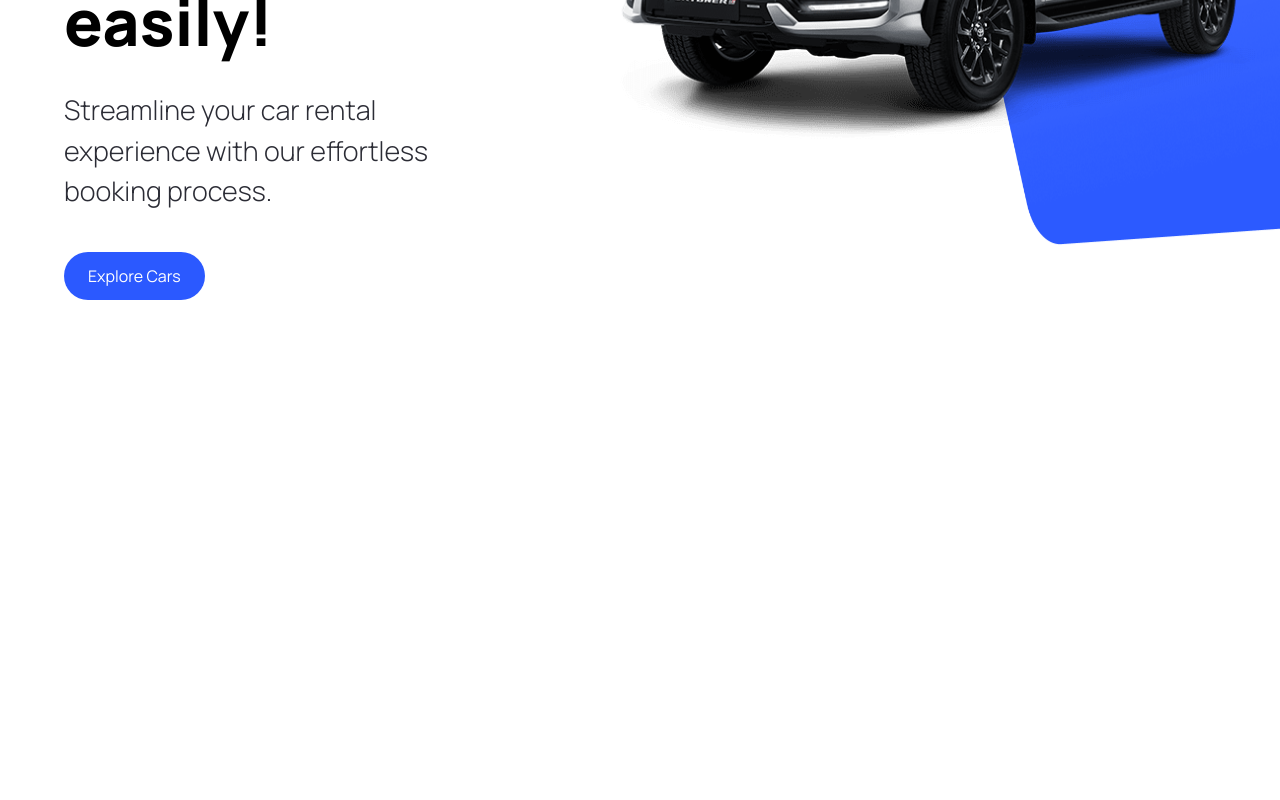
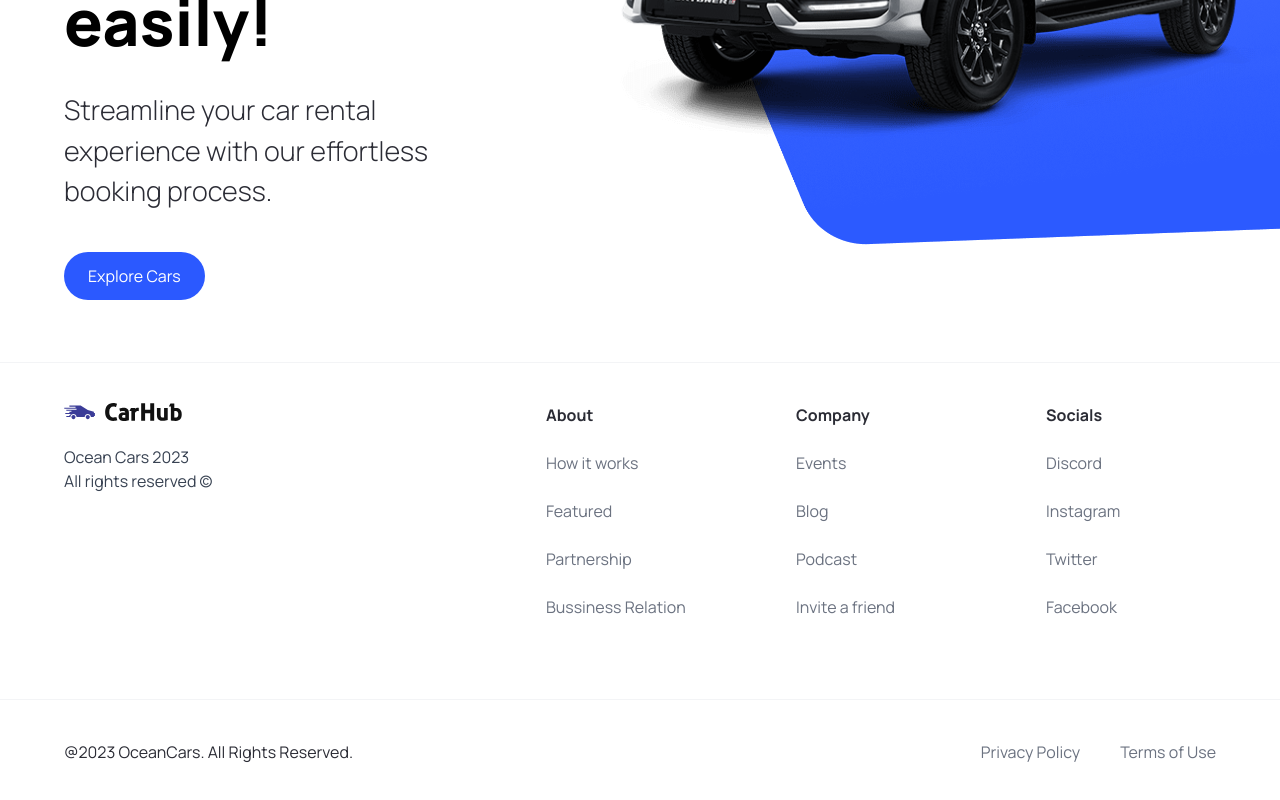
Before and after one commit to Vanshul-Dahiya/oceanCars, a Next.js app: page / in a window 1280 px wide. Shown: the part 458-1258 px from the top of the page. Before the commit the page ends 800 px from the top, so only its background shows below. Built offline with nearby package versions, Linux system fonts and the light colour scheme.

Commit message:
footer and navbar added

```diff
--- a/app/layout.tsx
+++ b/app/layout.tsx
@@ -1,12 +1,10 @@
 import type { Metadata } from 'next'
-import { Inter } from 'next/font/google'
 import './globals.css'
-
-const inter = Inter({ subsets: ['latin'] })
+import { Footer, Navbar } from '@/components'
 
 export const metadata: Metadata = {
-  title: 'Create Next App',
-  description: 'Generated by create next app',
+  title: 'Ocean Cars',
+  description: 'Discover the best cars in the world.'
 }
 
 export default function RootLayout({
@@ -16,7 +14,11 @@
 }) {
   return (
     <html lang="en">
-      <body className={inter.className}>{children}</body>
+      <body className='relative'>
+        <Navbar />
+        {children}
+        <Footer />
+      </body>
     </html>
   )
 }
--- a/components/CustomButton.tsx
+++ b/components/CustomButton.tsx
@@ -4,9 +4,9 @@
 import Image from 'next/image'
 import { CustomButtonProps } from '@/types'
 
-const CustomButton = ({ title, containerStyles, handleClick }: CustomButtonProps) => {
+const CustomButton = ({ title, containerStyles, handleClick, btnType }: CustomButtonProps) => {
     return (
-        <button disabled={false} type={"button"} className={`custom-btn ${containerStyles} `} onClick={handleClick} >
+        <button disabled={false} type={btnType || "button"} className={`custom-btn ${containerStyles} `} onClick={handleClick} >
             <span className={`flex-1`}>
                 {title}
             </span>
--- /dev/null
+++ b/components/Footer.tsx
@@ -0,0 +1,52 @@
+import React from 'react'
+import Image from 'next/image'
+import Link from 'next/link'
+
+import { footerLinks } from '@/constants'
+
+const Footer = () => {
+    return (
+        <footer className='flex flex-col text-black-100 mt-5 border-t border-gray-100' >
+            <div className='flex max-md:flex-col flex-wrap justify-between gap-5 sm:px-16 px-6 py-10' >
+                <div className='flex flex-col justify-start items-start gap-6' >
+                    <Image src="/logo.svg" alt='logo' width={118} height={18} className='object-contain' />
+                    <p className='text-base text-gray-700'>
+                        Ocean Cars 2023 <br />
+                        All rights reserved &copy;
+                    </p>
+                </div>
+
+                <div className='footer__links'>
+                    {footerLinks.map((link) => (
+                        <div key={link.title} className='footer__link'>
+                            <h3 className='font-bold'>
+                                {link.title}
+                            </h3>
+                            {link.links.map((item) => (
+                                <Link key={item.title}
+                                    href={item.url}
+                                    className='text-gray-500' >
+                                    {item.title}
+                                </Link>
+                            ))}
+                        </div>
+                    ))}
+                </div>
+            </div>
+
+            <div className='flex justify-between items-center flex-wrap border-t border-gray-100 mt-10 sm:px-16 px-6 py-10 '>
+                <p>@2023 OceanCars. All Rights Reserved.</p>
+                <div className='footer__copyrights-link'>
+                    <Link href="/" className='text-gray-500'>
+                        Privacy Policy
+                    </Link>
+                    <Link href="/" className='text-gray-500'>
+                        Terms of Use
+                    </Link>
+                </div>
+            </div>
+        </footer>
+    )
+}
+
+export default Footer
--- a/components/Hero.tsx
+++ b/components/Hero.tsx
@@ -22,8 +22,8 @@
             <div className='hero__image-container'>
                 <div className='hero__image'>
                     <Image src={"/hero.png"} alt='hero img' fill className='object-contain' />
-                    <div className='hero__image-overlay' />
                 </div>
+                <div className='hero__image-overlay' />
 
             </div>
         </div>
--- /dev/null
+++ b/components/Navbar.tsx
@@ -0,0 +1,19 @@
+import React from 'react'
+import Link from 'next/link'
+import Image from 'next/image'
+import { CustomButton } from '.'
+
+const Navbar = () => {
+    return (
+        <header className='w-full absolute z-10'>
+            <nav className='max-w-[1440px] mx-auto flex justify-between items-center sm:px-16 px-6 py-4'>
+                <Link href="/" className='flex justify-center items-center '>
+                    <Image src="/logo.svg" alt='ocean cars logo' width={118} height={18} className='object-contain' />
+                </Link>
+                <CustomButton title='Sign in' btnType="button" containerStyles='text-primary-blue rounded-full bg-white min-w-[130px]' />
+            </nav>
+        </header>
+    )
+}
+
+export default Navbar
--- a/components/index.ts
+++ b/components/index.ts
@@ -1,4 +1,6 @@
 import Hero from "./Hero";
 import CustomButton from "./CustomButton";
+import Navbar from "./Navbar";
+import Footer from "./Footer";
 
-export { Hero, CustomButton };
+export { Hero, CustomButton, Navbar, Footer };
--- /dev/null
+++ b/constants/index.ts
@@ -0,0 +1,101 @@
+export const manufacturers = [
+  "Acura",
+  "Alfa Romeo",
+  "Aston Martin",
+  "Audi",
+  "Bentley",
+  "BMW",
+  "Buick",
+  "Cadillac",
+  "Chevrolet",
+  "Chrysler",
+  "Citroen",
+  "Dodge",
+  "Ferrari",
+  "Fiat",
+  "Ford",
+  "GMC",
+  "Honda",
+  "Hyundai",
+  "Infiniti",
+  "Jaguar",
+  "Jeep",
+  "Kia",
+  "Lamborghini",
+  "Land Rover",
+  "Lexus",
+  "Lincoln",
+  "Maserati",
+  "Mazda",
+  "McLaren",
+  "Mercedes-Benz",
+  "MINI",
+  "Mitsubishi",
+  "Nissan",
+  "Porsche",
+  "Ram",
+  "Rolls-Royce",
+  "Subaru",
+  "Tesla",
+  "Toyota",
+  "Volkswagen",
+  "Volvo",
+];
+
+export const yearsOfProduction = [
+  { title: "Year", value: "" },
+  { title: "2015", value: "2015" },
+  { title: "2016", value: "2016" },
+  { title: "2017", value: "2017" },
+  { title: "2018", value: "2018" },
+  { title: "2019", value: "2019" },
+  { title: "2020", value: "2020" },
+  { title: "2021", value: "2021" },
+  { title: "2022", value: "2022" },
+  { title: "2023", value: "2023" },
+];
+
+export const fuels = [
+  {
+    title: "Fuel",
+    value: "",
+  },
+  {
+    title: "Gas",
+    value: "Gas",
+  },
+  {
+    title: "Electricity",
+    value: "Electricity",
+  },
+];
+
+export const footerLinks = [
+  {
+    title: "About",
+    links: [
+      { title: "How it works", url: "/" },
+      { title: "Featured", url: "/" },
+      { title: "Partnership", url: "/" },
+      { title: "Bussiness Relation", url: "/" },
+    ],
+  },
+  {
+    title: "Company",
+    links: [
+      { title: "Events", url: "/" },
+      { title: "Blog", url: "/" },
+      { title: "Podcast", url: "/" },
+      { title: "Invite a friend", url: "/" },
+    ],
+  },
+  {
+    title: "Socials",
+    links: [
+      { title: "Discord", url: "/" },
+      { title: "Instagram", url: "/" },
+      { title: "Twitter", url: "/" },
+      { title: "Facebook", url: "/" },
+    ],
+  },
+];
--- a/types/index.ts
+++ b/types/index.ts
@@ -4,4 +4,5 @@
   title: string;
   containerStyles?: string;
   handleClick?: MouseEventHandler<HTMLButtonElement>;
+  btnType?: "button" | "submit";
 }
```
